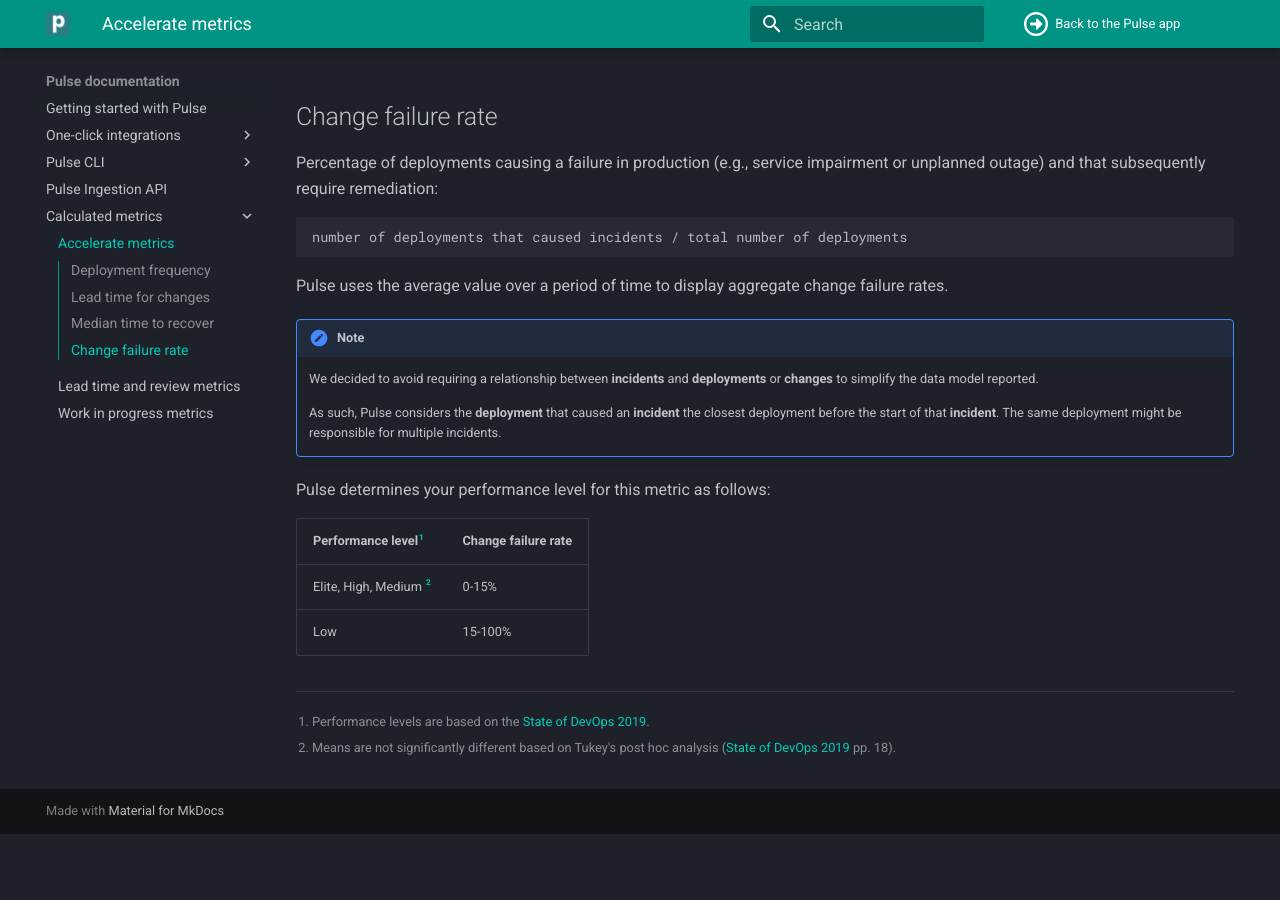
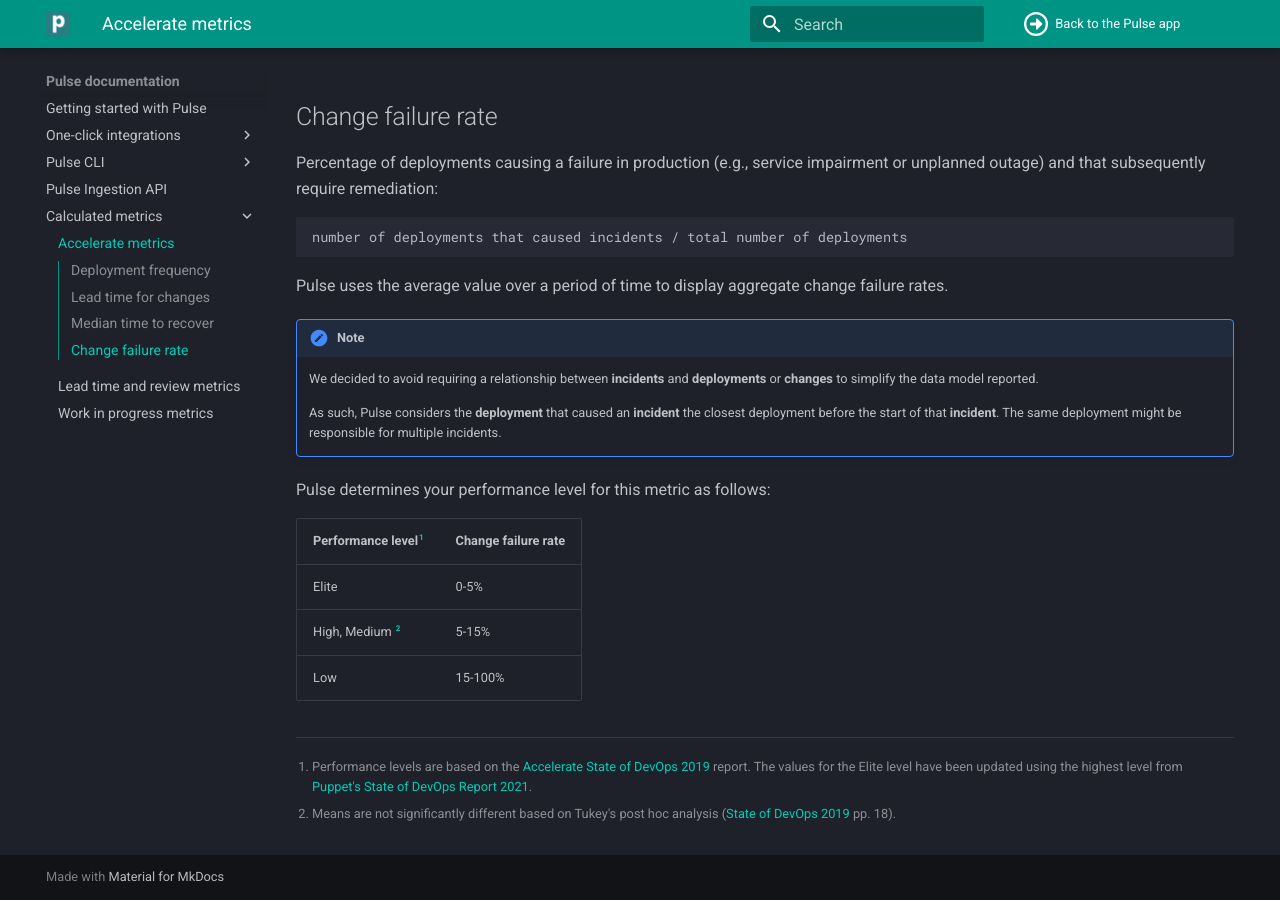
Before and after one commit to codacy/pulse-user-docs, an MkDocs documentation site: the page built from docs/metrics/accelerate.md, in a window 1280 px wide and 900 px high, scrolled down 1949 px. Built offline with MkDocs 1.6.1 and Material for MkDocs 9.7.7, drawn with Linux system fonts in a browser that asks for light colours; before the commit the page ends 2783 px from its top, so only the background shows below that; some of the changed text lies outside the part shown.

Commit message:
feat: Update docs with 2021 State of DevOps report (#70)

```diff
--- a/docs/metrics/accelerate.md
+++ b/docs/metrics/accelerate.md
@@ -19,12 +19,12 @@
 
 Pulse determines your performance level for this metric as follows:
 
-| Performance level[^1] | Deployment frequency                                                  |
-| --------------------- | --------------------------------------------------------------------- |
-| Elite                 | More than 50% of days have one or more **deployments**                |
-| High                  | More than 50% of weeks have 3 or more days with a **deployment**      |
-| Medium                | More than 50% of weeks have at least one **deployment**               |
-| Low                   | More than 50% of months have at least one **deployment**              |
+| Performance level[^1] | Deployment frequency                                             |
+| --------------------- | ---------------------------------------------------------------- |
+| Elite                 | More than 50% of days have one or more **deployments**           |
+| High                  | More than 50% of weeks have 3 or more days with a **deployment** |
+| Medium                | More than 50% of weeks have at least one **deployment**          |
+| Low                   | More than 50% of months have at least one **deployment**         |
 
 ## Lead time for changes
 
@@ -83,10 +83,11 @@
 
 Pulse determines your performance level for this metric as follows:
 
-| Performance level[^1]    | Change failure rate  |
-| ------------------------ | -------------------- |
-| Elite, High, Medium [^2] | 0-15%                |
-| Low                      | 15-100%              |
+| Performance level[^1] | Change failure rate |
+| --------------------- | ------------------- |
+| Elite                 | 0-5%                |
+| High, Medium [^2]     | 5-15%               |
+| Low                   | 15-100%             |
 
-[^1]: Performance levels are based on the [State of DevOps 2019](https://services.google.com/fh/files/misc/state-of-devops-2019.pdf).
+[^1]: Performance levels are based on the [Accelerate State of DevOps 2019](https://services.google.com/fh/files/misc/state-of-devops-2019.pdf) report. The values for the Elite level have been updated using the highest level from [Puppet's State of DevOps Report 2021](https://media.webteam.puppet.com/uploads/2021/07/Puppet-State-of-DevOps-Report-2021.pdf).
 [^2]: Means are not significantly different based on Tukey's post hoc analysis ([State of DevOps 2019](https://services.google.com/fh/files/misc/state-of-devops-2019.pdf) pp. 18).
```
Also changed, not shown: other parts of docs/metrics/accelerate.md (+2 -2 lines).
